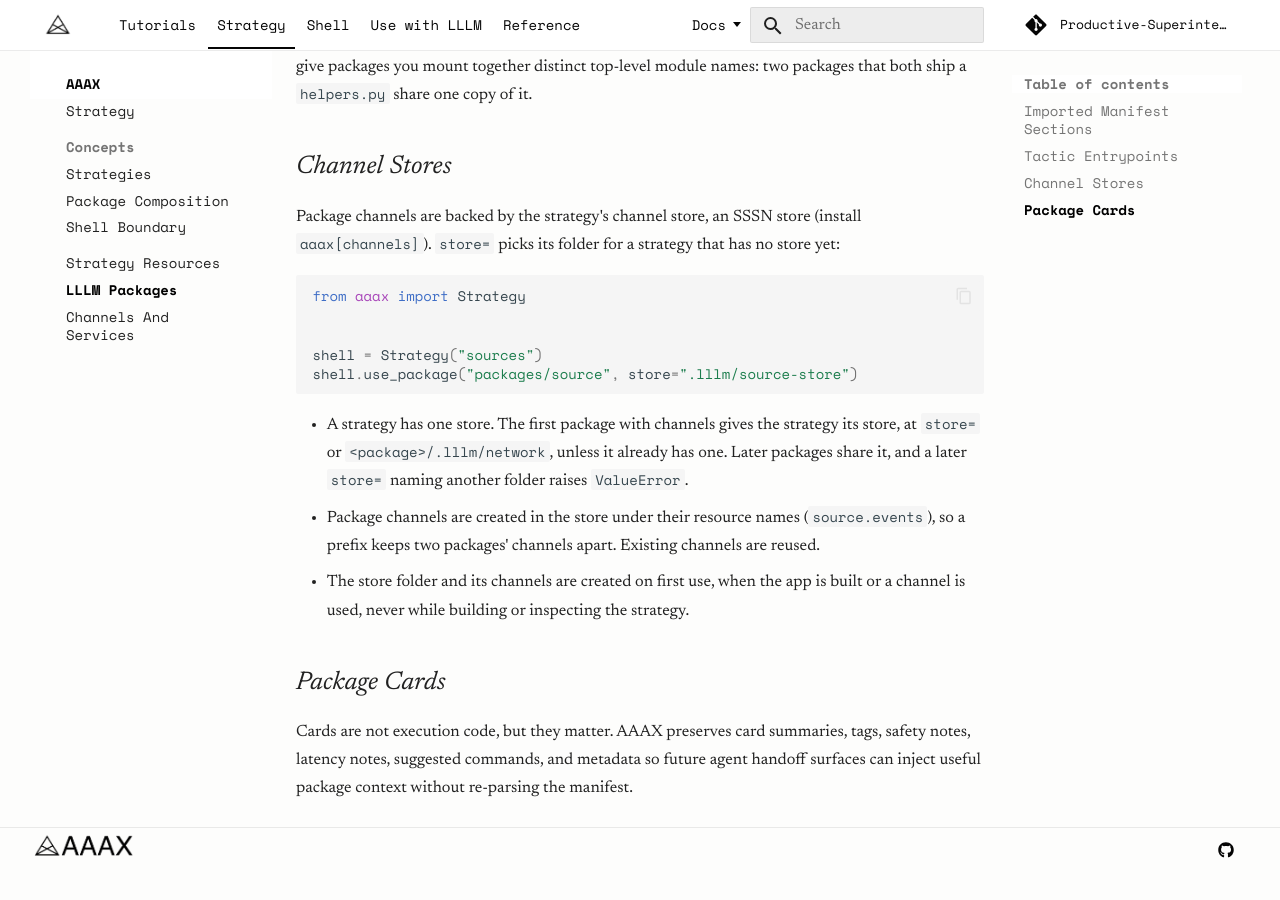
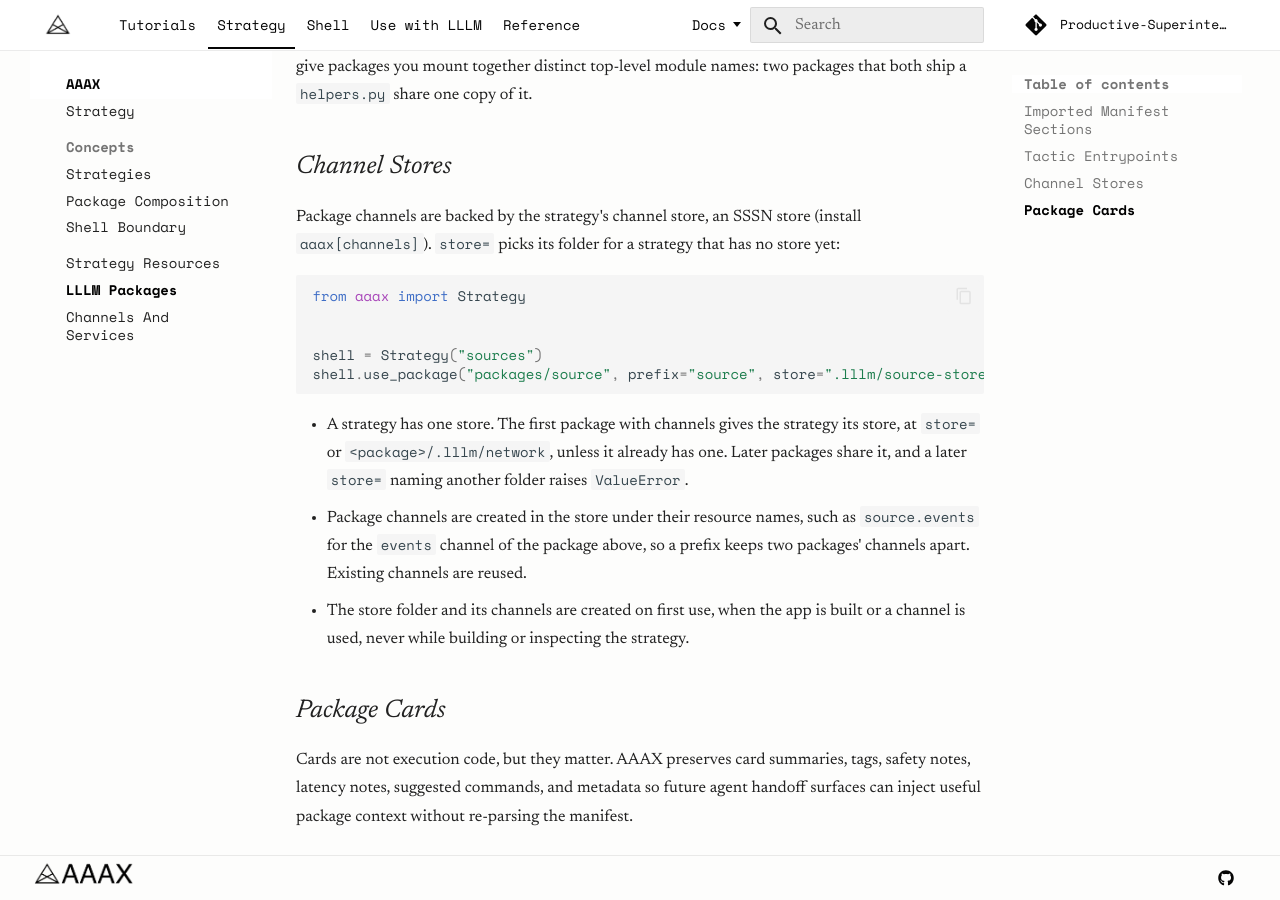
Before and after one commit to Productive-Superintelligence/aaax, an MkDocs documentation site: the page built from docs/composition/packages.md, in a window 1280 px wide and 900 px high, scrolled down 2141 px. Built offline with MkDocs 1.6.1 and Material for MkDocs 9.7.7, drawn with Linux system fonts in a browser that asks for light colours; comment, search, counter and statistics services are not loaded; before the commit the page ends 3013 px from its top, so only the background shows below that.

Commit message:
Mount the package with the prefix the LLLM Packages page names
The Channel Stores example on docs/composition/packages.md mounted
packages/source without a prefix, so its events channel would be
created as events, but the text said the package's channels are created
under their resource names, such as source.events. The example now
mounts it with prefix="source", and the text says source.events is the
events channel of that package.

Co-Authored-By: Claude Opus 5.5 <noreply@anthropic.com>

````diff
--- a/docs/composition/packages.md
+++ b/docs/composition/packages.md
@@ -86,16 +86,16 @@ from aaax import Strategy
 
 
 shell = Strategy("sources")
-shell.use_package("packages/source", store=".lllm/source-store")
+shell.use_package("packages/source", prefix="source", store=".lllm/source-store")
 ```
 
 - A strategy has one store. The first package with channels gives the
   strategy its store, at `store=` or `<package>/.lllm/network`, unless it
   already has one. Later packages share it, and a later `store=` naming
   another folder raises `ValueError`.
-- Package channels are created in the store under their resource names
-  (`source.events`), so a prefix keeps two packages' channels apart. Existing
-  channels are reused.
+- Package channels are created in the store under their resource names,
+  such as `source.events` for the `events` channel of the package above, so a
+  prefix keeps two packages' channels apart. Existing channels are reused.
 - The store folder and its channels are created on first use, when the app is
   built or a channel is used, never while building or inspecting the strategy.
 
````
